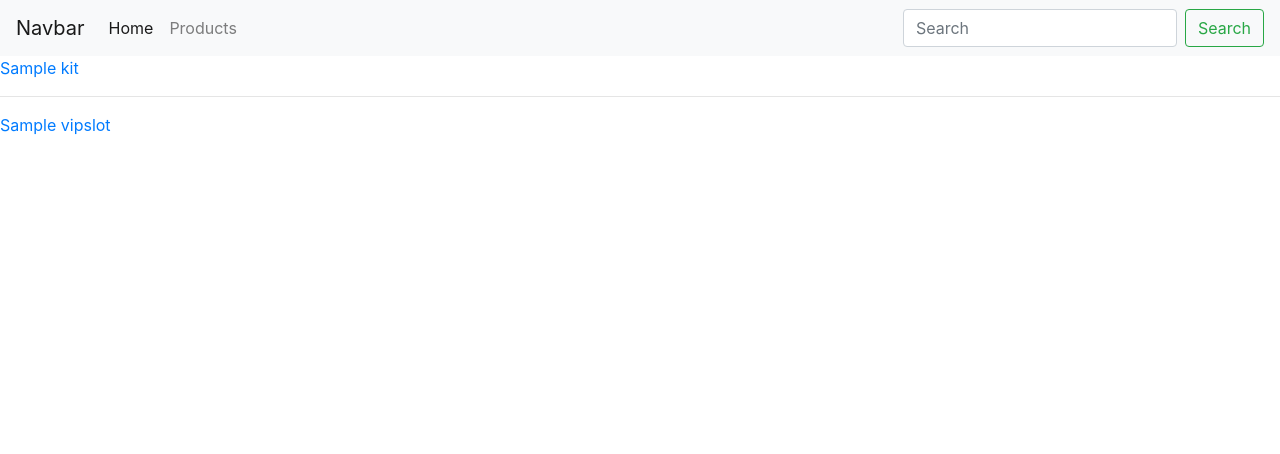
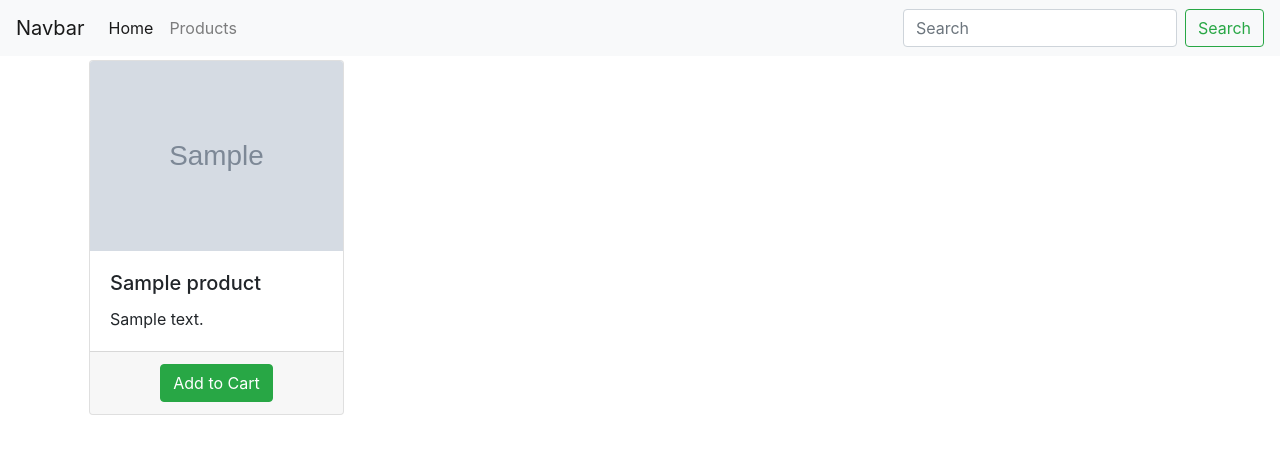
Before and after one commit to Prejudice182/prej-milestone-four, a Django app: page /products/ in a window 1280 px wide. Shown: the top 454 px of the page. Run offline with Django 3.2, Linux system fonts and the light colour scheme; tables that the repository leaves empty hold one stand-in row (values such as "Sample post"); grey boxes marked "Sample" are stand-in pictures; some libraries are stand-ins or nearby versions.

Commit message:
Redo models, start basic, redo products view

```diff
--- a/products/admin.py
+++ b/products/admin.py
@@ -1,6 +1,6 @@
 from django.contrib import admin
-from .models import VIPSlot, Kit
+from .models import Category, Product
 # Register your models here.
 
-admin.site.register(VIPSlot)
-admin.site.register(Kit)
+admin.site.register(Category)
+admin.site.register(Product)
--- a/products/models.py
+++ b/products/models.py
@@ -1,27 +1,23 @@
 from django.db import models
 
 # Create your models here.
-class VIPSlot(models.Model):
+class Category(models.Model):
     slug = models.SlugField()
-    title = models.CharField(max_length=120)
-    description = models.TextField()
-    for_server = models.CharField(max_length=300)
-    quantity = models.PositiveIntegerField()
-    price = models.DecimalField(max_digits=5, decimal_places=2, blank=False, null=False, default=5)
+    title = models.CharField(max_length=300)
+    primaryCategory = models.BooleanField(default=False)
 
     def __str__(self):
         return self.title
 
 
-class Kit(models.Model):
+class Product(models.Model):
     slug = models.SlugField()
-    title = models.CharField(max_length=120)
-    description = models.TextField()
-    for_server = models.CharField(max_length=300)
-    quantity = models.PositiveIntegerField()
-    price = models.DecimalField(max_digits=5, decimal_places=2, blank=False, null=False, default=5)
-    allowed_vips = models.ManyToManyField(VIPSlot)
-    image = models.ImageField(upload_to='images', default='', blank=True)
+    name = models.CharField(max_length=300)
+    mainimage = models.ImageField(upload_to='products', blank=True)
+    category = models.ForeignKey(Category, on_delete=models.CASCADE)
+    preview_text = models.TextField(max_length=200, verbose_name='Preview Text')
+    detail_text = models.TextField(max_length=1000, verbose_name='Detail Text')
+    price = models.DecimalField(max_digits=5, decimal_places=2, default=10.00)
 
     def __str__(self):
-        return self.title
+        return self.name
--- a/products/templates/products.html
+++ /dev/null
@@ -1,17 +0,0 @@
-{% extends 'base.html' %}
-
-{% block title %}All Products{% endblock %}
-
-{% block content %}
-{% for kit in kits %}
-    <a href="{% url 'product_detail' 'kit' kit.slug %}">{{ kit }}</a>
-{% empty %}
-    <h4>No kits available at this time!</h4>
-{% endfor %}
-<hr>
-{% for vipslot in vipslots %}
-    <a href="{% url 'product_detail' 'vip' vipslot.slug %}">{{ vipslot }}</a>
-{% empty %}
-    <h4>No VIP Slots available at this time!</h4>
-{% endfor %}
-{% endblock %}
--- /dev/null
+++ b/products/templates/products/home.html
@@ -0,0 +1,24 @@
+{% extends 'base.html' %}
+
+{% block title %}Products - Home{% endblock %}
+
+{% block content %}
+<div class="container">
+    <div class="row">
+        {% for product in object_list %}
+        <div class="col-sm-12 col-md-4 col-lg-3 m-1">
+            <div class="card">
+                <img class="card-img-top" src="{{ product.mainimage.url }}" alt="Image for {{ product.name }}">
+                <div class="card-body">
+                    <h5 class="card-title">{{ product.name }}</h5>
+                    <p class="card-text">{{ product.preview_text }}</p>
+                </div>
+                <div class="card-footer text-center">
+                    <a href="#" class="btn btn-success">Add to Cart</a>
+                </div>
+            </div>
+        </div>
+        {% endfor %}
+    </div>
+</div>
+{% endblock %}
--- a/products/urls.py
+++ b/products/urls.py
@@ -1,7 +1,7 @@
 from django.urls import path
-from .views import all_products, get_product_detail
+from .views import Home
+app_name = 'products'
 
 urlpatterns = [
-    path('', all_products, name='products'),
-    path('<product_type>/<slug>/', get_product_detail, name='product_detail'),
+    path('', Home.as_view(), name='home'),
 ]
--- a/products/views.py
+++ b/products/views.py
@@ -1,41 +1,7 @@
-from django.shortcuts import render
-from .models import Kit, VIPSlot
+from django.views.generic import ListView
+from .models import Product
 
 # Create your views here.
-
-
-def all_products(request):
-    kits = Kit.objects.all()
-    vipslots = VIPSlot.objects.all()
-
-    context = {
-        'kits': kits,
-        'vipslots': vipslots,
-    }
-
-    return render(request, 'products.html', context=context)
-
-
-def get_kit_detail(slug):
-    kit = Kit.objects.filter(slug__exact=slug).first()
-    context = {
-        'product': kit
-    }
-    return context
-
-def get_vip_detail(slug):
-    vip = VIPSlot.objects.filter(slug__exact=slug).first()
-
-    context = {
-        'product': vip
-    }
-
-    return context
-
-def get_product_detail(request, product_type, slug):
-    if product_type == 'kit':
-        context = get_kit_detail(slug)
-    elif product_type == 'vip':
-        context = get_vip_detail(slug)
-
-    return render(request, 'product_detail.html', context=context)
+class Home(ListView):
+    model = Product
+    template_name = 'products/home.html'
--- a/rustfiends/urls.py
+++ b/rustfiends/urls.py
@@ -23,5 +23,5 @@ urlpatterns = [
     path('admin/', admin.site.urls),
     path('users/', include('users.urls')),
     path('users/', include('django.contrib.auth.urls')),
-    path('products/', include('products.urls')),
+    path('products/', include('products.urls', namespace='products')),
 ] + static(settings.MEDIA_URL, document_root=settings.MEDIA_ROOT)
--- a/templates/navbar.html
+++ b/templates/navbar.html
@@ -11,7 +11,7 @@
                 <a class="nav-link" href="{% url 'home' %}">Home <span class="sr-only">(current)</span></a>
             </li>
             <li class="nav-item">
-                <a class="nav-link" href="{% url 'products' %}">Products</a>
+                <a class="nav-link" href="{% url 'products:home' %}">Products</a>
             </li>
             {% if user.is_superuser %}
             <li class="nav-item">
```
Also changed, not shown: products/templates/product_detail.html (deleted, +0 -11 lines), products/migrations/0003_auto_20200108_1828.py (added), products/migrations/0004_auto_20200108_1841.py (added).
